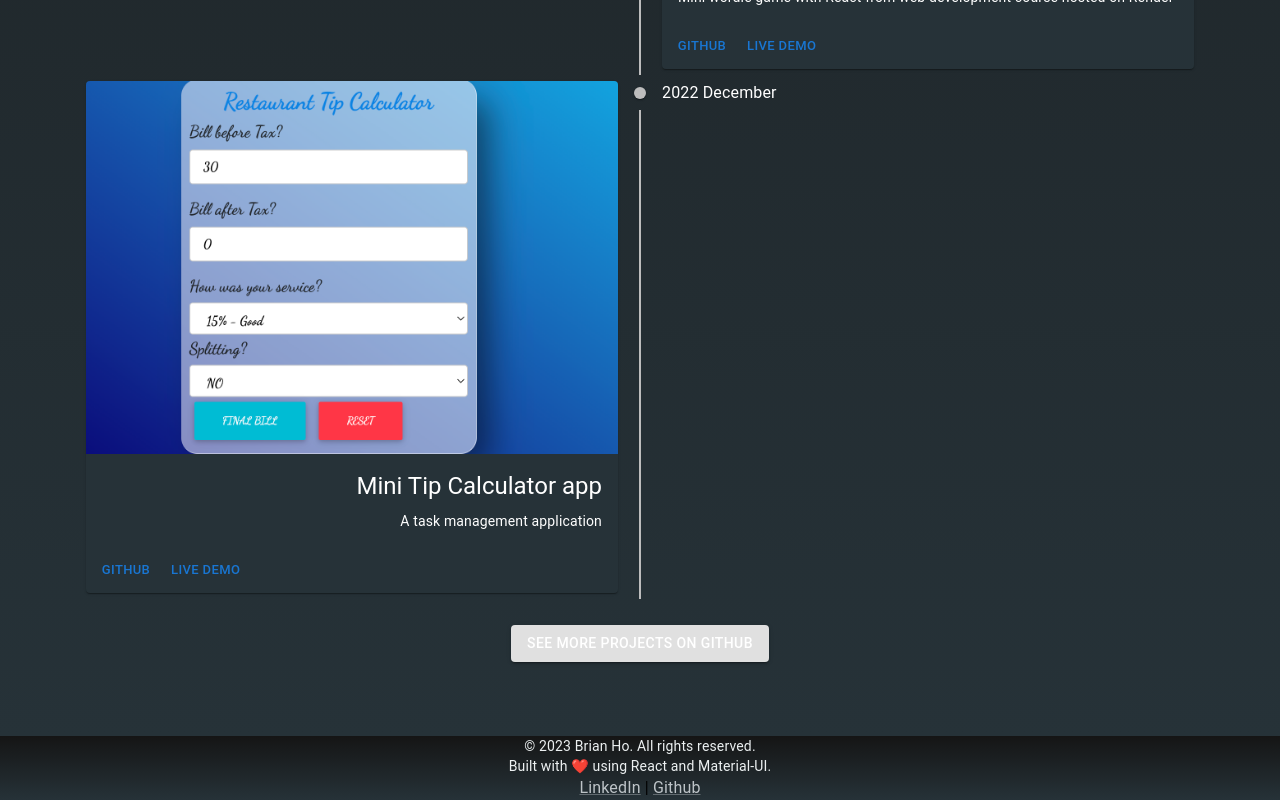
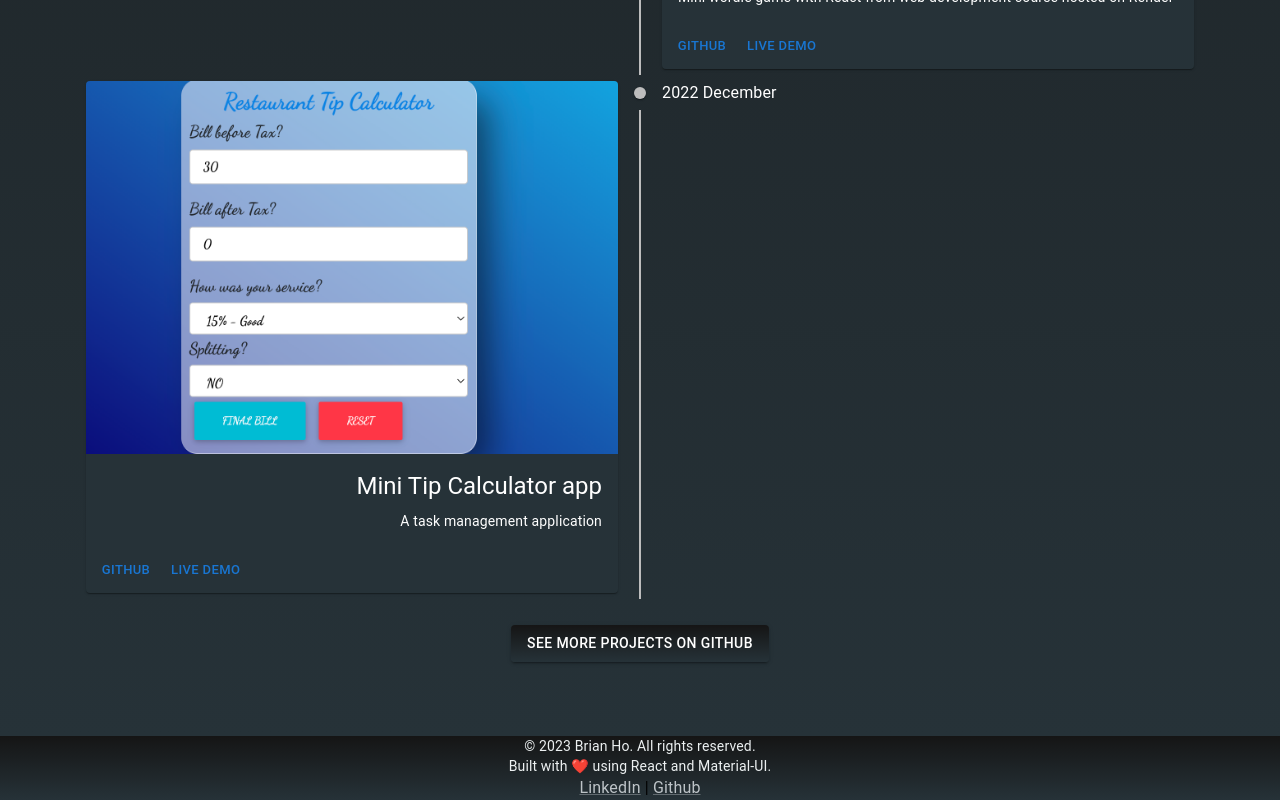
Before and after one commit to BiTheDev/BiTheDev.github.io, a React (Vite) app in the folder portfolio/: page /projects in a window 1280 px wide. Shown: the part 1763-2563 px from the top of the page. Built offline with nearby package versions, Linux system fonts and the light colour scheme.

Commit message:
update entry name and project link to github

```diff
--- a/portfolio/src/Components/ShootingStars.jsx
+++ b/portfolio/src/Components/ShootingStars.jsx
@@ -101,7 +101,7 @@ function Portal({ setZoomOut }) {
           style={{ color: "#aaa", fontFamily: "Nova Square", fontSize: 20 }} // changed from 'white' to '#aaa' (grey)
           onClick={handlePortalClick}
         >
-          TRAVEL
+          VISIT
         </div>
       </Html>
       )}
--- a/portfolio/src/pages/ProjectsPage/ProjectsPage.jsx
+++ b/portfolio/src/pages/ProjectsPage/ProjectsPage.jsx
@@ -138,8 +138,9 @@ const ProjectsPage = () => {
           <Button
             variant="contained"
             color="inherit"
-            href="https://github.com/yourusername"
-            target="_blank"
+            href="https://github.com/BiTheDev"
+            target="_"
+            style={{background: "linear-gradient(to bottom, #151515 0%, #263238 100%)"}}
           >
             See More Projects on GitHub
           </Button>
```
